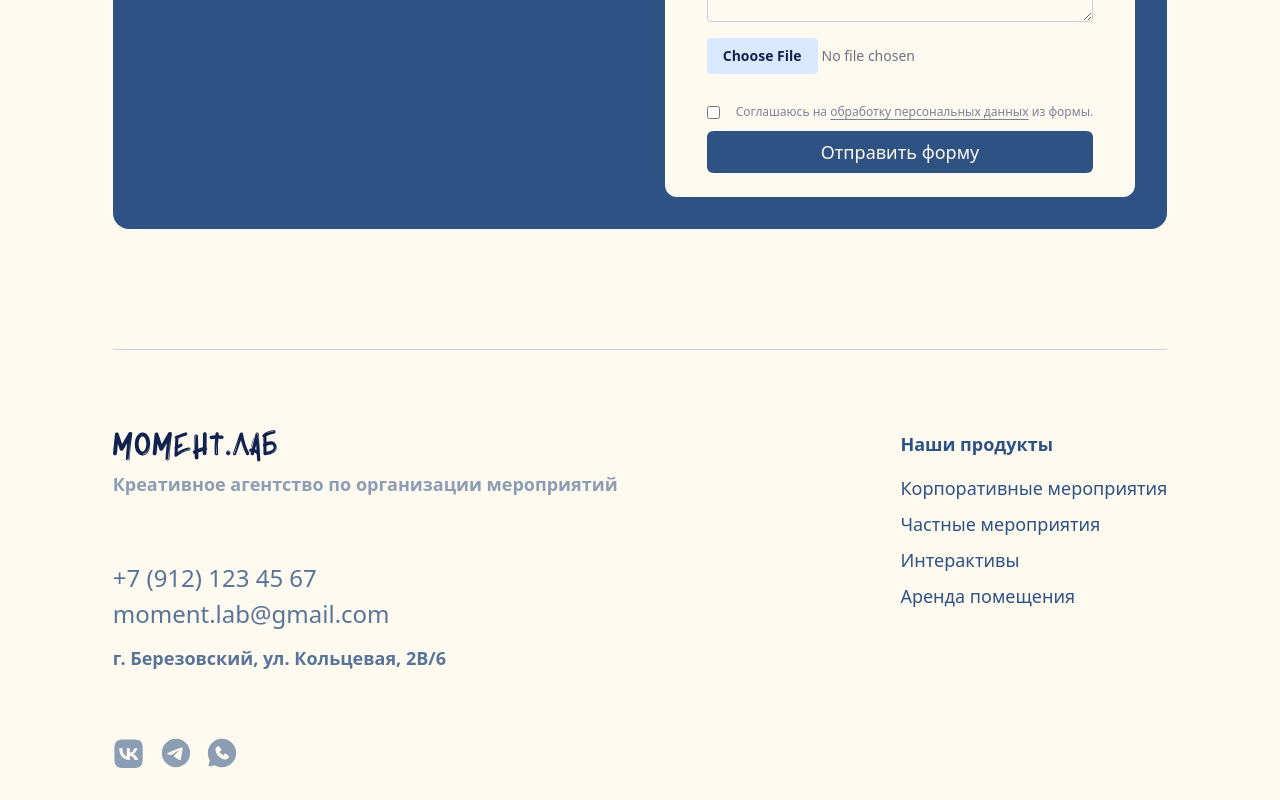
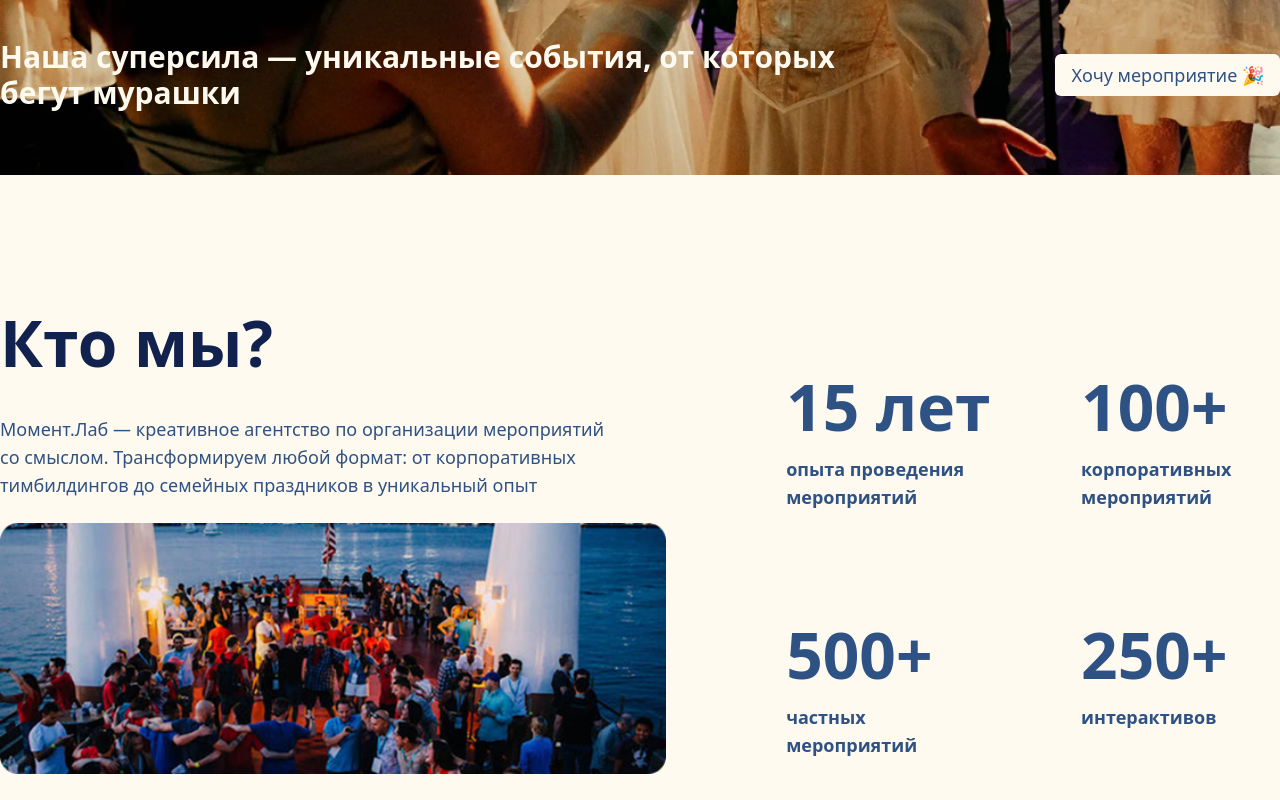
Before and after one commit to L0veR1ck/moment-lab, a React (Vite) app in the folder front/: page / in a window 1280 px wide. Shown: the part 620-1420 px from the top of the page. Built offline with nearby package versions, Linux system fonts and the light colour scheme.

Commit message:
сделали две первых секции

```diff
--- a/front/index.css
+++ b/front/index.css
@@ -12,6 +12,6 @@ body {
     margin: 0;
     padding: 0;
     box-sizing: border-box;
-    display: flex;
-    justify-content: center;
+    max-width: 100%;
+    overflow-x: hidden;
 }
--- a/front/src/components/button/button.tsx
+++ b/front/src/components/button/button.tsx
@@ -1,11 +1,15 @@
 type ButtonProps = {
   text: string
   onClick?: (event: React.MouseEvent<HTMLButtonElement>) => void;
+  theme?: string
 }
 
-function Button({ text, onClick }: ButtonProps) {
+function Button({ text, onClick, theme }: ButtonProps) {
+  const dark = "bg-[var(--color-blue)] text-[var(--color-beige)] hover:bg-[var(--color-dark-blue)] font-normal text-lg rounded-md px-[16px] py-[12px] leading-none cursor-pointer whitespace-nowrap"
+  const light = "bg-[var(--color-beige)] text-[var(--color-blue)] hover:bg-[#FFE6DA] font-normal text-lg rounded-md px-[16px] py-[12px] leading-none cursor-pointer whitespace-nowrap"
+
   return (
-    <button onClick={onClick} className={`bg-[var(--color-blue)] text-[var(--color-beige)] font-normal text-lg rounded-md px-[16px] py-[12px] leading-none cursor-pointer hover:bg-[var(--color-dark-blue)]`}>
+    <button onClick={onClick} className={theme === "light" ? light : dark}>
       {text}
     </button>
   );
--- a/front/src/components/drop-menu/drop-menu.tsx
+++ b/front/src/components/drop-menu/drop-menu.tsx
@@ -20,7 +20,7 @@ function DropMenu({ label, isOpen, onToggle, items }: DropMenuProps) {
             </button>
 
             {isOpen && (
-                <ul className={"absolute left-1/2 transform -translate-x-1/2 mt-2 bg-[var(--color-bg-white)] rounded-sm shadow-[0_6px_14px_rgba(0,0,0,0.08)] p-4 flex flex-col gap-4 text-sm text-[var(--color-blue)]"}>
+                <ul className={"absolute left-1/2 transform -translate-x-1/2 mt-2 bg-[var(--color-beige)] rounded-sm shadow-[0_6px_14px_rgba(0,0,0,0.25)] p-4 flex flex-col gap-4 text-sm text-[var(--color-blue)]"}>
                     {items.map((item, idx) => (
                         <li key={idx} className="whitespace-nowrap">
                             <Link to="/" className="cursor-pointer hover:text-[var(--color-dark-blue)] block">
--- a/front/src/components/footer/footer.tsx
+++ b/front/src/components/footer/footer.tsx
@@ -8,7 +8,7 @@ import { Link } from 'react-router-dom'
 
 function Footer() {
     return (
-        <footer className='flex justify-between items-start border-t border-t-[var(--color-blue)]/25 max-w-[1280px]'>
+        <footer className='flex w-full justify-between items-start border-t border-t-[var(--color-blue)]/25 max-w-[1280px]'>
             <div className='flex flex-col gap-[64px] py-[80px]'>
                 <div className='flex flex-col gap-2 items-start'>
                     <img className="h-[32px]" src={logo} alt="Moment Lab Logo" />
--- a/front/src/components/header/header.tsx
+++ b/front/src/components/header/header.tsx
@@ -3,6 +3,7 @@ import logo from '../../assets/logo/logo-momen-lab.svg';
 import Button from '../button/button';
 import DropMenu from '../drop-menu/drop-menu';
 import ModalForm from '../modal-form/modal-form';
+import { Link } from 'react-router-dom';
 
 function Header() {
   const [isDropOpen, setDropOpen] = useState({ programs: false, about: false });
@@ -26,8 +27,10 @@ function Header() {
   }, []);
 
   return (
-    <header className="flex justify-between items-center w-[100%] py-[24px] max-w-[1280px]">
-      <img className="h-[32px]" src={logo} alt="Moment Lab Logo" />
+    <header className="flex justify-between items-center w-full py-[24px] max-w-[1280px]">
+      <Link to="/" className="cursor-pointer hover:text-[var(--color-dark-blue)] block">
+        <img className="h-[32px]" src={logo} alt="Moment Lab Logo" />
+      </Link>
 
       <nav ref={wrapperRef} className="flex items-center">
         <ul className="flex gap-x-[150px] items-center text-nowrap">
@@ -58,8 +61,8 @@ function Header() {
         </ul>
       </nav>
 
-      <Button text="Связатьcя" onClick={handleModalClick}/>
-      {isModalOpen && <ModalForm onClose={handleModalClick}/>}
+      <Button text="Связатьcя" onClick={handleModalClick} />
+      {isModalOpen && <ModalForm onClose={handleModalClick} />}
     </header>
   );
 }
--- /dev/null
+++ b/front/src/components/info-section/info-section.tsx
@@ -0,0 +1,43 @@
+function InfoSection() {
+    return (
+        <section className="flex py-[120px] w-full max-w-[1280px]">
+            <div className="flex gap-[120px] justify-between">
+                <div className="flex flex-col gap-[24px]">
+                    <h2 className="font-semibold text-[64px] text-[var(--color-dark-blue)]">
+                        Кто мы?
+                    </h2>
+                    <p className="text-lg text-[var(--color-blue)]">
+                        Момент.Лаб — креативное агентство по организации мероприятий со смыслом. Трансформируем любой формат: от корпоративных тимбилдингов до семейных праздников в уникальный опыт
+                    </p>
+                    <img src="./src/assets/content/content.png" />
+
+                </div>
+                <div className="grid gap-y-[96px] gap-x-[96px] grid-rows-2 grid-cols-2 w-full py-[64px]">
+                    <div className="flex flex-col w-full">
+                        <p className="font-semibold text-[var(--color-blue)] text-[64px] whitespace-nowrap">15 лет</p>
+                        <p className="font-semibold text-lg text-[var(--color-blue)] whitespace-nowrap">опыта проведения <br/> мероприятий</p>
+                    </div>
+
+                    <div className="flex flex-col">
+                        <p className="font-semibold text-[var(--color-blue)] text-[64px] whitespace-nowrap">100+</p>
+                        <p className="font-semibold text-lg text-[var(--color-blue)]">корпоративных мероприятий</p>
+                    </div>
+
+                    <div className="flex flex-col">
+                        <p className="font-semibold text-[var(--color-blue)] text-[64px] whitespace-nowrap">500+</p>
+                        <p className="font-semibold text-lg text-[var(--color-blue)]">частных мероприятий</p>
+                    </div>
+
+                    <div className="flex flex-col">
+                        <p className="font-semibold text-[var(--color-blue)] text-[64px] whitespace-nowrap">250+</p>
+                        <p className="font-semibold text-lg text-[var(--color-blue)]">интерактивов</p>
+                    </div>
+                </div>
+
+            </div>
+
+        </section>
+    )
+}
+
+export default InfoSection;
--- a/front/src/components/section-form/section-form.tsx
+++ b/front/src/components/section-form/section-form.tsx
@@ -3,8 +3,8 @@ import Form from '../form/form';
 function FormSection() {
 
     return (
-        <section className="flex justify-center py-[120px] max-w-[1280px]">
-            <div className="flex justify-between bg-[var(--color-blue)] p-[32px] rounded-2xl">
+        <section className="flex w-full py-[120px] max-w-[1280px]">
+            <div className="flex w-full justify-between bg-[var(--color-blue)] p-[32px] rounded-2xl">
                 <div className="flex flex-col gap-[40px] max-w-[520px]">
                     <h2 className="font-semibold text-[64px]/13 text-[var(--color-beige)]">
                         Расскажите о вашем событии
--- /dev/null
+++ b/front/src/components/start-section/start-section.tsx
@@ -0,0 +1,14 @@
+import Button from "../button/button";
+
+function StartSection() {
+    return (
+        <section className="flex justify-center items-end bg-cover bg-[url(./src/assets/content/start-photo.png)] bg-no-repeat h-[calc(100vh-95px)] w-screen">
+            <div className="flex gap-[164px] pb-[64px] items-center justify-between w-full max-w-[1280px]">
+                <h1 className="text-3xl font-semibold text-[var(--color-beige)]">Наша суперсила — уникальные события, от которых бегут мурашки</h1>
+                <Button text="Хочу мероприятие 🎉" theme={'light'}></Button>
+            </div>
+        </section>
+    )
+}
+
+export default StartSection;
--- a/front/src/pages/main-screen/main-screen.tsx
+++ b/front/src/pages/main-screen/main-screen.tsx
@@ -1,19 +1,23 @@
 import Footer from '../../components/footer/footer';
 import FormSection from '../../components/section-form/section-form';
 import Header from '../../components/header/header';
+import InfoSection from '../../components/info-section/info-section';
+import StartSection from '../../components/start-section/start-section';
 
 
 
 function MainScreen() {
 
   return (
-    <>
+    <div className='flex flex-col items-center'>
       <Header />
-      <main>
+      <main className='flex flex-col items-center'>
+        <StartSection/>
+        <InfoSection/>
         <FormSection/>
       </main>
       <Footer />
-    </>
+    </div>
   );
 }
 
```
Also changed, not shown: front/src/assets/content/content.png (added), front/src/assets/content/start-photo.png (added).
